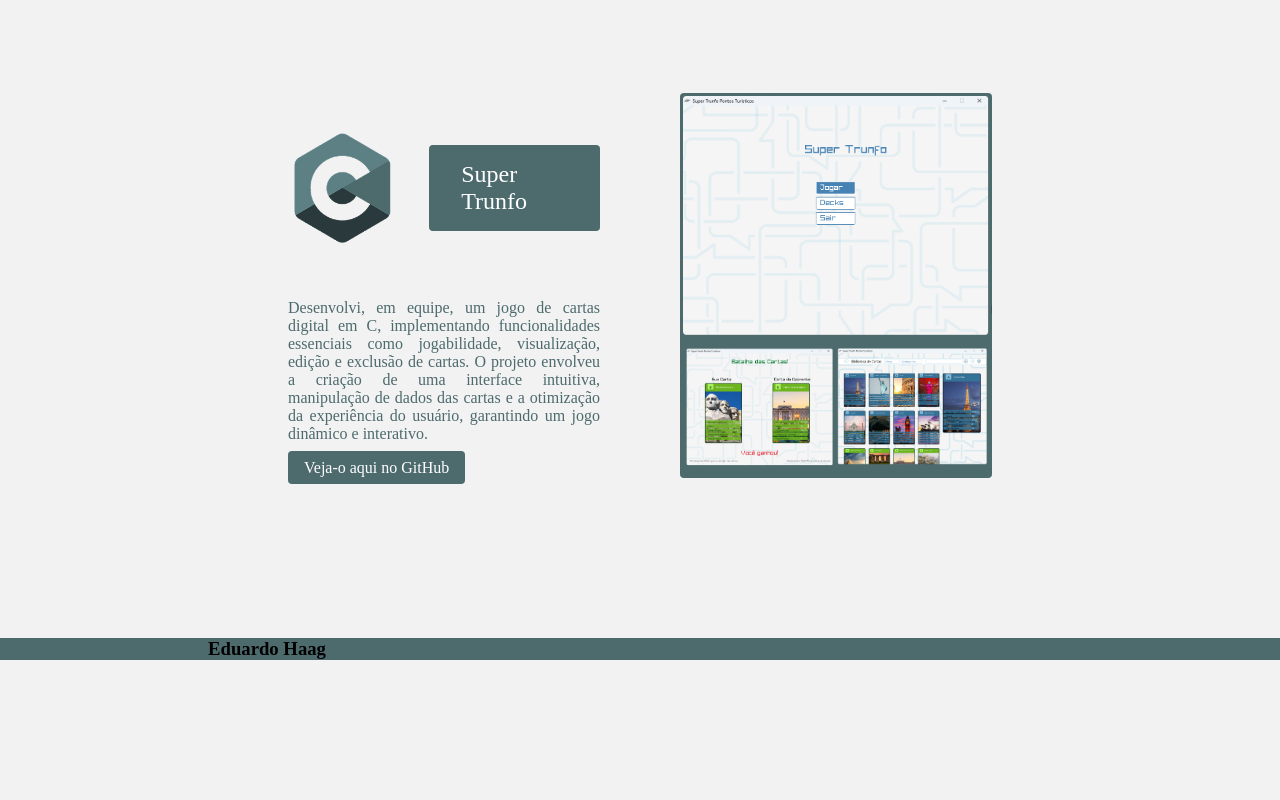
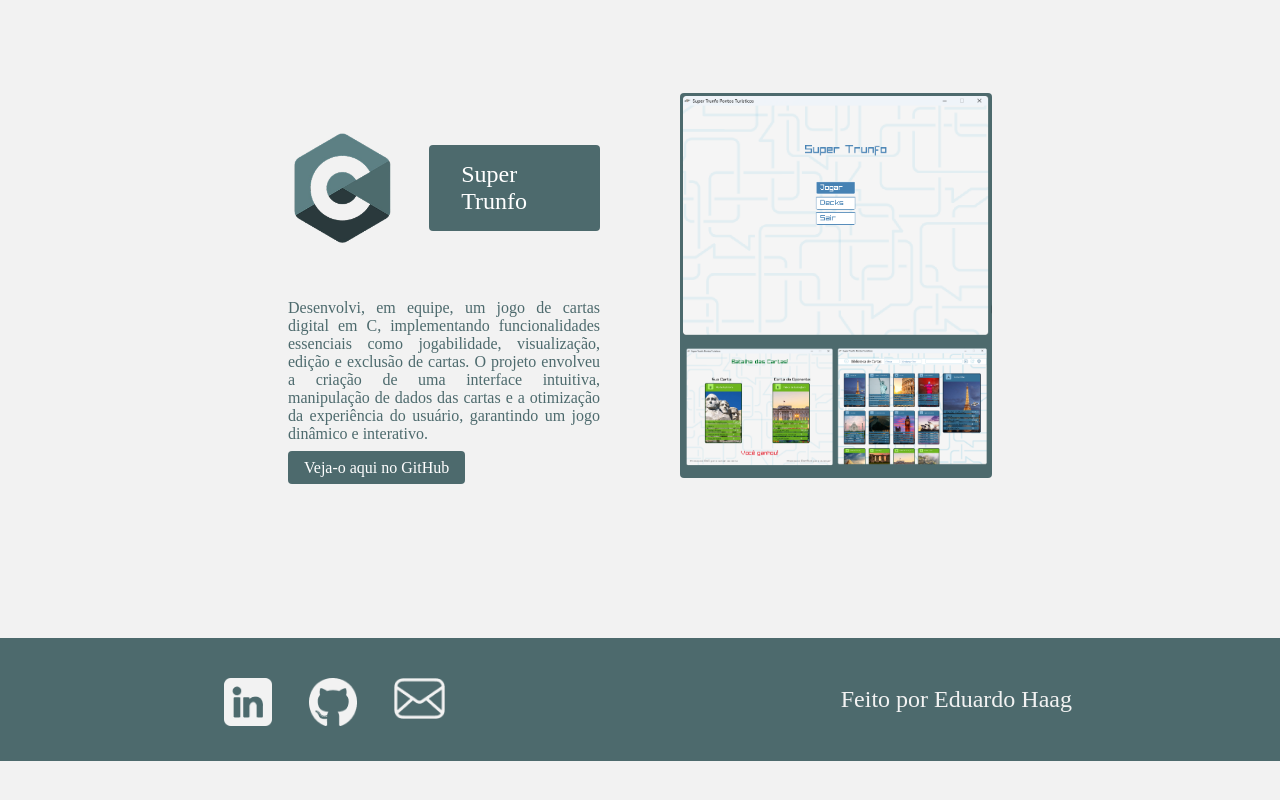
Before and after one commit to EduardoHaagP/EduardoHaagP.github.io, a plain HTML site: page index.html in a window 1280 px wide. Shown: the part 2262-3062 px from the top of the page. After the commit the page ends 3023 px from the top, so only its background shows below. Drawn offline with Linux system fonts and the light colour scheme; a web font is replaced by a local one.

Commit message:
footer done

```diff
--- a/css/body/footer.css
+++ b/css/body/footer.css
@@ -1,3 +1,37 @@
 footer{
     background-color: #4D6A6D;
+    margin-bottom: 0px!important;
+    position: sticky;
 }
+#footerConteudo{
+    padding: 1.5rem 0 ;
+    display: flex;
+    justify-content: space-between;
+    align-items: center;
+}
+
+footer ul{
+    display: flex;
+    margin: 0;
+    padding: 0;
+}
+
+footer li{
+    margin: 0 1rem;
+    list-style: none;
+    font: 1.5rem Blinker;
+    color: #4D6A6D;
+    cursor: pointer;
+    position: relative;
+    padding-top: 10px;
+}
+footer img{
+    width: 90%;
+}
+footer img:hover{
+    transform: scale(1.05);
+}
+footer h3{
+    font: 1.5rem Blinker;
+    color: #f2f2f2;
+}
--- a/css/universal.css
+++ b/css/universal.css
@@ -2,6 +2,11 @@ body {
     margin: 0;
     background-color: #f2f2f2;
 }
+
+html, body {
+    height: 100%;
+    margin: 0;
+  }
 
 a {
     text-decoration: none;
--- a/index.html
+++ b/index.html
@@ -117,8 +117,22 @@
         </div>
         <footer>
             <div id="footerConteudo">
-                <h3>Eduardo Haag</h3>
-
+                <div id="icons">
+                    <ul>
+                        <li>
+                            <a href="www.linkedin.com/in/eduardohaag"><img src="./img/LinkedIn.png" alt=""></a>
+                        </li>
+                        <li>
+                            <a href="https://github.com/EduardoHaagP"><img src="./img/GitHub.png" alt=""></a>
+                        </li>
+                        <li>
+                            <a href="mailto:haagp001@gmail.com"><img src="./img/Mail.png" alt=""></a>
+                        </li>
+                    </ul>
+                </div>
+                <div>
+                    <h3>Feito por Eduardo Haag</h3>
+                </div>
             </div>
         </footer>
 
```
Also changed, not shown: img/GitHub.png (added), img/LinkedIn.png (added), img/Mail.png (added).
